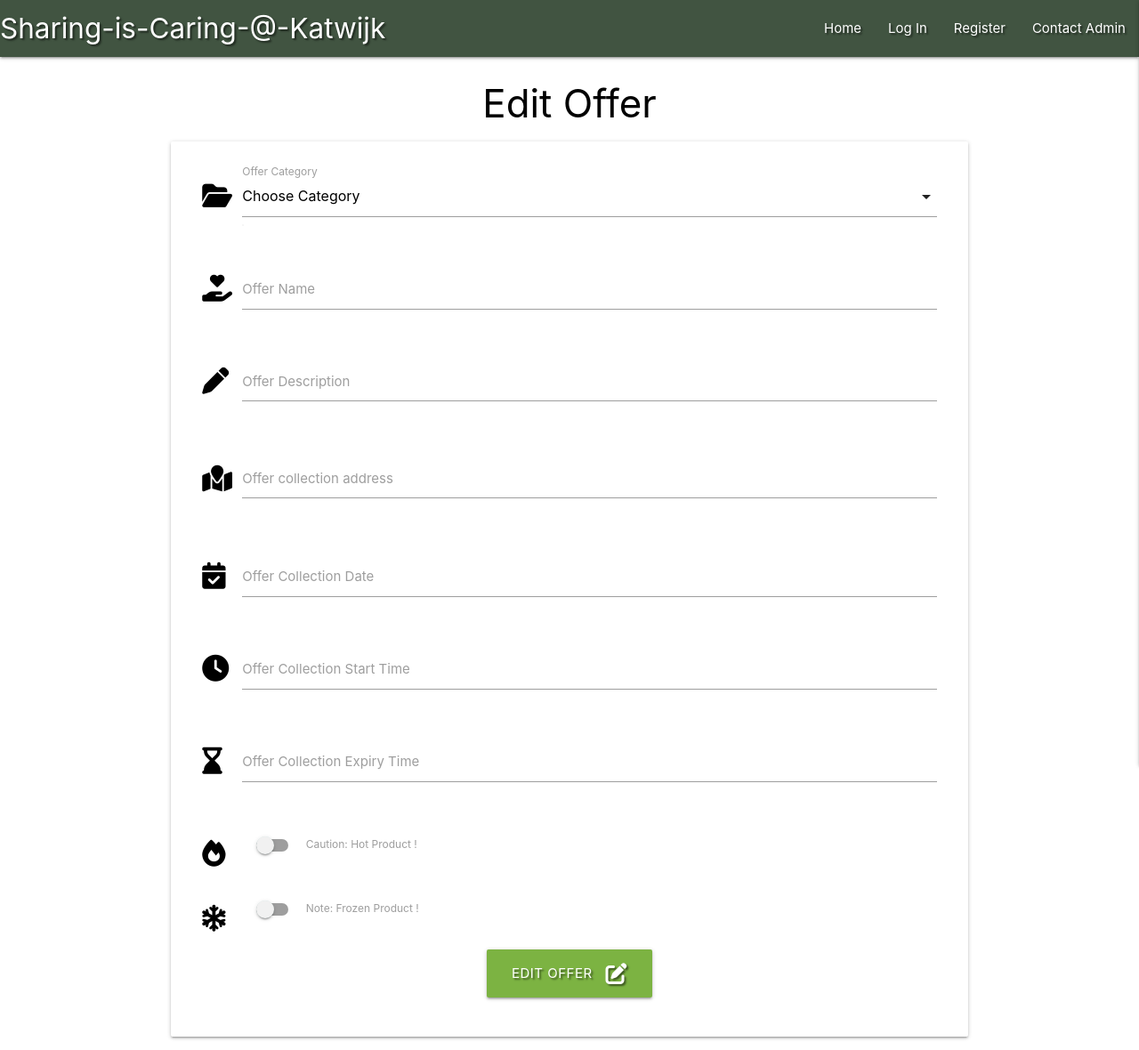
After one commit to Code-Institute-Submissions/Morpheus-23-my-dutch-life_JulRseub, a Flask app: template templates/edit_offer.html in a window 1280 px wide. The commit adds this page. Shown: the whole page at 89% size. Run offline with Flask 2, Linux system fonts and the light colour scheme; the template is opened without the code that fills it, so the values that code supplies are empty; some libraries are stand-ins or nearby versions.

Commit message:
Link offer edit button to edit page

```diff
--- a/app.py
+++ b/app.py
@@ -138,6 +138,11 @@ def add_offer():
     categories = mongo.db.categories.find().sort("category_name", 1)
     return render_template("add_offer.html", categories=categories)
 
+@app.route("/edit_offer/<offer_id>", methods=["GET", "POST"])
+def edit_offer(offer_id):
+    offer = mongo.db.offers.find_one({"_id": ObjectId(offer_id)})
+    categories = mongo.db.categories.find().sort("category_name", 1)
+    return render_template("edit_offer.html", offer=offer, categories=categories)
 
 if __name__ == "__main__":
     app.run(host=os.environ.get("IP"),
--- /dev/null
+++ b/templates/edit_offer.html
@@ -0,0 +1,102 @@
+{% extends "base.html" %}
+{% block content %}
+
+<h3 class="black-text center-align">Edit Offer</h3>
+
+<div class="row card-panel beige lighten-3">
+    <form class="col s12" method="POST" action="{{ url_for('edit_offer', offer_id=offer._id) }}">
+        <div class="row">
+            <div class="input-field col s12">
+                <i class="fas fa-folder-open prefix black-text"></i>
+                <select id="category_name" name="category_name" class="validate" required>
+                    <option value="" disabled selected>Choose Category</option>
+                    {% for category in categories %}
+                        <option value="{{ category.category_name }}">{{ category.category_name }}</option>
+                    {% endfor %}
+                </select>
+                <label for="category_name">Offer Category</label>
+            </div>
+        </div>
+        <div class="row">
+            <div class="input-field col s12">
+                <i class="fa-solid fa-hand-holding-heart prefix black-text"></i>
+                <input id="offer_name" name="offer_name" minlength="4" maxlength="50" type="text" class="validate"
+                    required>
+                <label for="offer_name">Offer Name</label>
+            </div>
+        </div>
+        <div class="row">
+            <div class="input-field col s12">
+                <i class="fa-solid fa-pen prefix black-text"></i>
+                <textarea id="offer_description" name="offer_description" minlength="10" maxlength="200"
+                    class="materialize-textarea validate" required></textarea>
+                <label for="offer_description">Offer Description</label>
+            </div>
+        </div>
+        <div class="row">
+            <div class="input-field col s12">
+                <i class="fa-solid fa-map-location prefix black-text"></i>
+                <textarea id="offer_collection_point" name="offer_collection_point" minlength="10" maxlength="200"
+                    class="materialize-textarea validate" required></textarea>
+                <label for="offer_collection_point">Offer collection address</label>
+            </div>
+        </div>
+        <div class="row">
+            <div class="input-field col s12">
+                <i class="fa-solid fa-calendar-check prefix black-text"></i>
+                <input id="offer_collection_date" name="offer_collection_date" format="yyyy-mm-dd" type="text" class="datepicker validate"
+                    required>
+                <label for="offer_collection_date">Offer Collection Date</label>
+            </div>
+        </div>
+        <div class="row">
+            <div class="input-field col s12">
+                <i class="fa-solid fa-clock prefix black-text"></i>
+                <input id="offer_collection_start_time" name="offer_collection_start_time" type="text" class="timepicker validate"
+                    required>
+                <label for="offer_collection_start_time">Offer Collection Start Time</label>
+            </div>
+        </div>
+        <div class="row">
+            <div class="input-field col s12">
+                <i class="fa-solid fa-hourglass-end prefix black-text"></i>
+                <input id="offer_collection_expiry_time" name="offer_collection_expiry_time" type="text" class="timepicker validate" required>
+                <label for="offer_collection_expiry_time">Offer Collection Expiry Time</label>
+            </div>
+        </div>
+        <div id="hot_product_id" class="row">
+            <div class="input-field col s12">
+                <div class="switch">
+                    <i class="fa-solid fa-fire prefix black-text"></i>
+                    <label for="is_hot_product">
+                        <input type="checkbox" id="is_hot_product" name="is_hot_product">
+                        <span class="lever"></span>
+                        Caution: Hot Product !
+                    </label>
+                </div>
+            </div>
+        </div>
+        <div id="frozen_product_id" class="row">
+            <div class="input-field col s12">
+                <div class="switch">
+                    <i class="fa-solid fa-snowflake prefix black-text"></i>
+                    <label for="is_frozen_product">
+                        <input type="checkbox" id="is_frozen_product" name="is_frozen_product">
+                        <span class="lever"></span>
+                        Note: Frozen Product !
+                    </label>
+                </div>
+            </div>
+        </div>
+        <!-- submit button -->
+        <div class="row">
+            <div class="col s12 center-align">
+                <button type="submit" class="btn-large light-green darken-1 text-shadow">
+                    Edit Offer <i class="fas fa-edit right"></i>
+                </button>
+            </div>
+        </div>
+    </form>
+</div>
+
+{% endblock %}
--- a/templates/offers.html
+++ b/templates/offers.html
@@ -10,7 +10,7 @@
             <div class="col s3">
                 <i class="fas fa-caret-down"></i>
                 <a href="" class="btn-small green accent-4">Done</a>
-                <a href="" class="btn-small light-blue lighten-1">Edit</a>
+                <a href="{{ url_for('edit_offer', offer_id=offer._id) }}" class="btn-small light-blue lighten-1">Edit</a>
             </div>
             <div class="col s9">
                 <i class="fa-solid fa-angle-down"></i>
```
